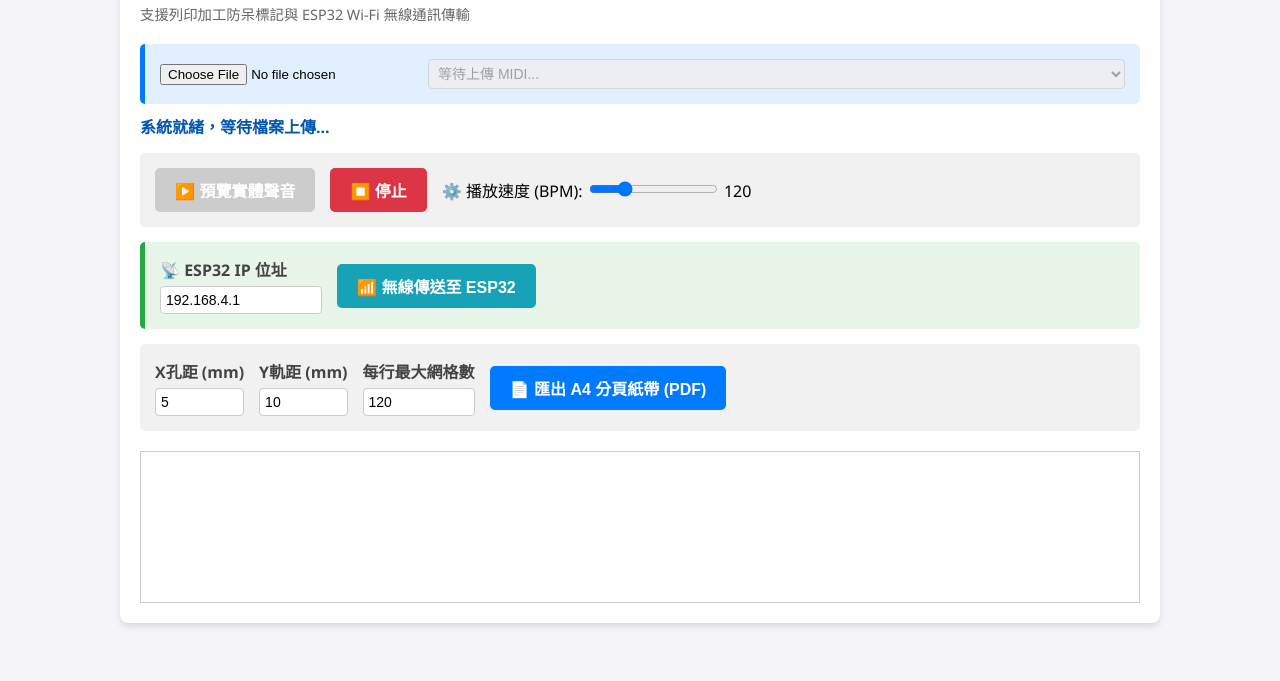
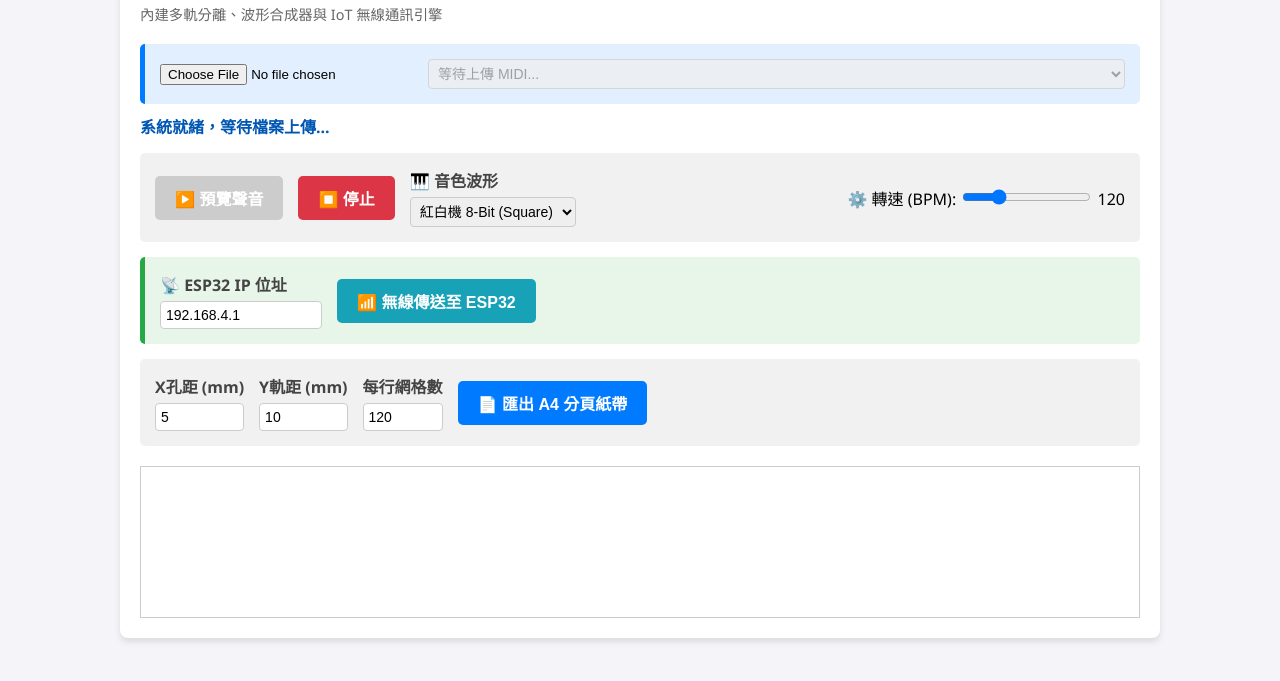
Before and after one commit to mocriweva/music_box, a plain HTML site: page src/music_web/midi_transform.html in a window 1280 px wide. Shown: the part 117-798 px from the top of the page. Drawn offline with nearby package versions, Linux system fonts and the light colour scheme.

Commit message:
新增聲音類型

```diff
--- a/src/music_web/midi_transform.html
+++ b/src/music_web/midi_transform.html
@@ -2,7 +2,7 @@
 <html lang="zh-TW">
 <head>
     <meta charset="UTF-8">
-    <title>8-Bit 電子音樂盒樂譜編譯器 (全端機電控制版)</title>
+    <title>8-Bit 電子音樂盒樂譜編譯器 (復古音色切換版)</title>
     <script src="https://unpkg.com/@tonejs/midi"></script>
     <script src="https://cdnjs.cloudflare.com/ajax/libs/tone/14.8.49/Tone.js"></script>
     <script src="https://cdnjs.cloudflare.com/ajax/libs/jspdf/2.5.1/jspdf.umd.min.js"></script>
@@ -31,7 +31,7 @@
 
 <div class="container">
     <h1>🎛️ 8-Bit 紙帶樂譜編譯控制台</h1>
-    <div class="subtitle">支援列印加工防呆標記與 ESP32 Wi-Fi 無線通訊傳輸</div>
+    <div class="subtitle">內建多軌分離、波形合成器與 IoT 無線通訊引擎</div>
 
     <div class="controls" style="background-color: #e2efff; border-left: 5px solid #007bff;">
         <input type="file" id="midi-upload" accept=".mid,.midi">
@@ -43,9 +43,20 @@
     <div id="status">系統就緒，等待檔案上傳...</div>
 
     <div class="controls">
-        <button id="play-btn" disabled>▶️ 預覽實體聲音</button>
+        <button id="play-btn" disabled>▶️ 預覽聲音</button>
         <button id="stop-btn" disabled>⏹️ 停止</button>
-        <label>⚙️ 播放速度 (BPM): <input type="range" id="speed-slider" min="60" max="300" value="120"> <span id="bpm-val">120</span></label>
+
+        <div class="input-group">
+            <label>🎹 音色波形</label>
+            <select id="waveform-select">
+                <option value="sine">水晶音樂 (Sine)</option>
+                <option value="square" selected>紅白機 8-Bit (Square)</option>
+                <option value="triangle">復古貝斯 (Triangle)</option>
+                <option value="sawtooth">電子管樂 (Sawtooth)</option>
+            </select>
+        </div>
+
+        <label style="margin-left: auto;">⚙️ 轉速 (BPM): <input type="range" id="speed-slider" min="60" max="300" value="120"> <span id="bpm-val">120</span></label>
     </div>
 
     <div class="progress-area" id="progress-area">
@@ -64,8 +75,8 @@
     <div class="export-controls">
         <div class="input-group"><label>X孔距 (mm)</label><input type="number" id="spacing-x-mm" min="2" max="20" step="0.5" value="5"></div>
         <div class="input-group"><label>Y軌距 (mm)</label><input type="number" id="spacing-y-mm" min="2" max="20" step="0.5" value="10"></div>
-        <div class="input-group"><label>每行最大網格數</label><input type="number" id="steps-per-row" min="50" max="500" step="10" value="120"></div>
-        <button id="pdf-btn" disabled>📄 匯出 A4 分頁紙帶 (PDF)</button>
+        <div class="input-group"><label>每行網格數</label><input type="number" id="steps-per-row" min="50" max="500" step="10" value="120"></div>
+        <button id="pdf-btn" disabled>📄 匯出 A4 分頁紙帶</button>
     </div>
 
     <div id="canvas-container">
@@ -146,6 +157,13 @@ document.getElementById('midi-upload').addEventListener('change', async (e) => {
 document.getElementById('track-select').addEventListener('change', (e) => processMidiTrack(parseInt(e.target.value)));
 document.getElementById('speed-slider').addEventListener('input', (e) => document.getElementById('bpm-val').innerText = e.target.value);
 
+// 🌟 新增：監聽音色下拉選單，動態更新合成器波形
+document.getElementById('waveform-select').addEventListener('change', (e) => {
+    if (synth) {
+        synth.set({ oscillator: { type: e.target.value } });
+    }
+});
+
 function processMidiTrack(trackIndex) {
     let track = currentMidi.tracks[trackIndex];
     let snappedNotes = track.notes.map(n => {
@@ -186,7 +204,6 @@ document.getElementById('spacing-x-mm').addEventListener('input', () => { if (pa
 document.getElementById('spacing-y-mm').addEventListener('input', () => { if (paperTapeData.length > 0) drawCanvas(paperTapeData); });
 document.getElementById('steps-per-row').addEventListener('input', () => { if (paperTapeData.length > 0) drawCanvas(paperTapeData); });
 
-// --- 繪圖引擎 (防呆標籤與裁切線) ---
 function drawCanvas(data, currentStep = -1) {
     const canvas = document.getElementById('tapeCanvas');
     const ctx = canvas.getContext('2d');
@@ -272,7 +289,6 @@ function drawCanvas(data, currentStep = -1) {
     }
 }
 
-// --- 匯出 PDF 引擎 ---
 document.getElementById('pdf-btn').addEventListener('click', () => {
     const { jsPDF } = window.jspdf;
     drawCanvas(paperTapeData, -1);
@@ -295,11 +311,18 @@ document.getElementById('pdf-btn').addEventListener('click', () => {
     doc.save('MusicBox_Physical_Tape_Final.pdf');
 });
 
-// --- 虛擬播放引擎 ---
 async function playVirtualPaperTape() {
     if (isPlaying) return;
     await Tone.start();
-    if (!synth) synth = new Tone.PolySynth(Tone.Synth, { oscillator: { type: "sine" }, envelope: { attack: 0.05, decay: 0.2, sustain: 0.5, release: 1 } }).toDestination();
+
+    // 🌟 在建立合成器時，抓取當前選定的波形
+    if (!synth) {
+        let selectedWaveform = document.getElementById('waveform-select').value;
+        synth = new Tone.PolySynth(Tone.Synth, {
+            oscillator: { type: selectedWaveform },
+            envelope: { attack: 0.05, decay: 0.2, sustain: 0.5, release: 1 }
+        }).toDestination();
+    }
 
     isPlaying = true;
     document.getElementById('play-btn').disabled = true; document.getElementById('stop-btn').disabled = false;
@@ -331,7 +354,6 @@ async function playVirtualPaperTape() {
 document.getElementById('play-btn').addEventListener('click', playVirtualPaperTape);
 document.getElementById('stop-btn').addEventListener('click', () => { isPlaying = false; drawCanvas(paperTapeData, -1); });
 
-// --- 🌟 IoT Wi-Fi 傳輸引擎 ---
 document.getElementById('wifi-btn').addEventListener('click', async () => {
     const ip = document.getElementById('esp-ip').value.trim();
     if (!ip) { alert('⚠️ 請先輸入 ESP32 的 IP 位址！'); return; }
```
